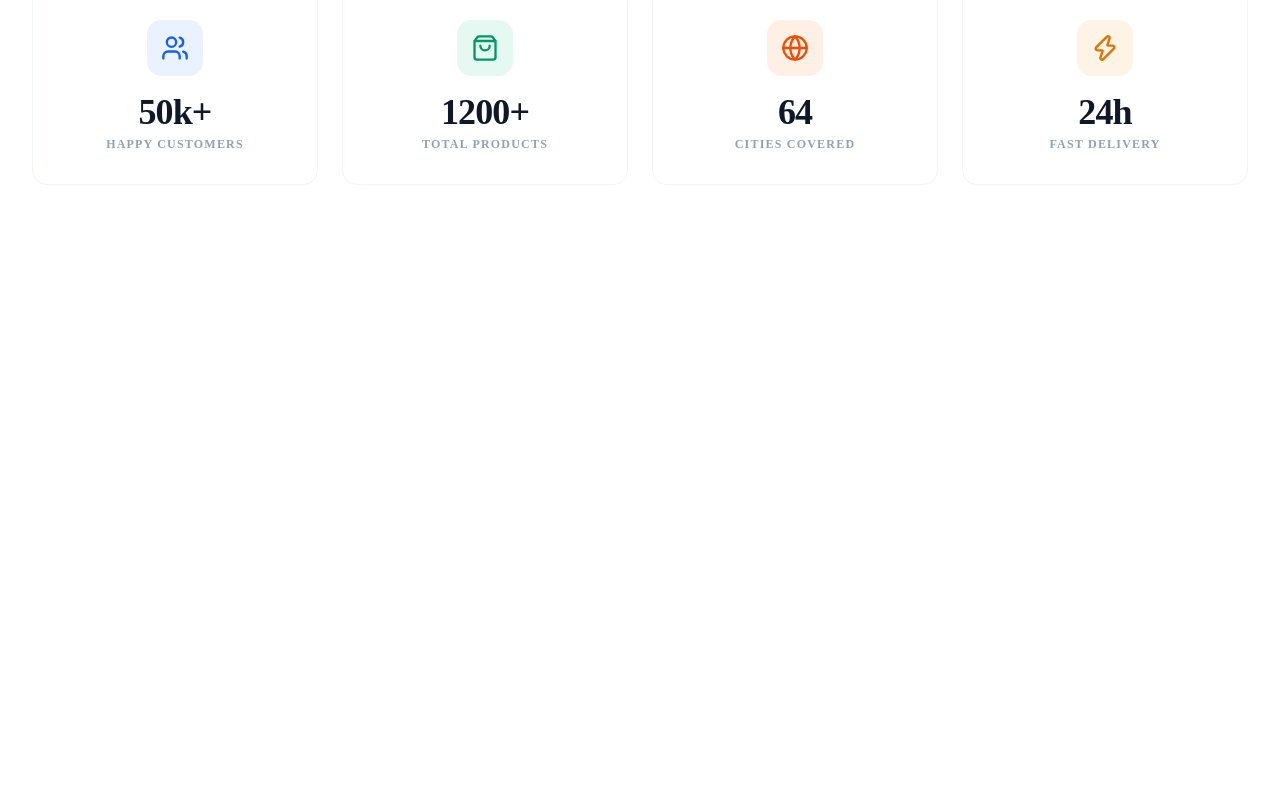
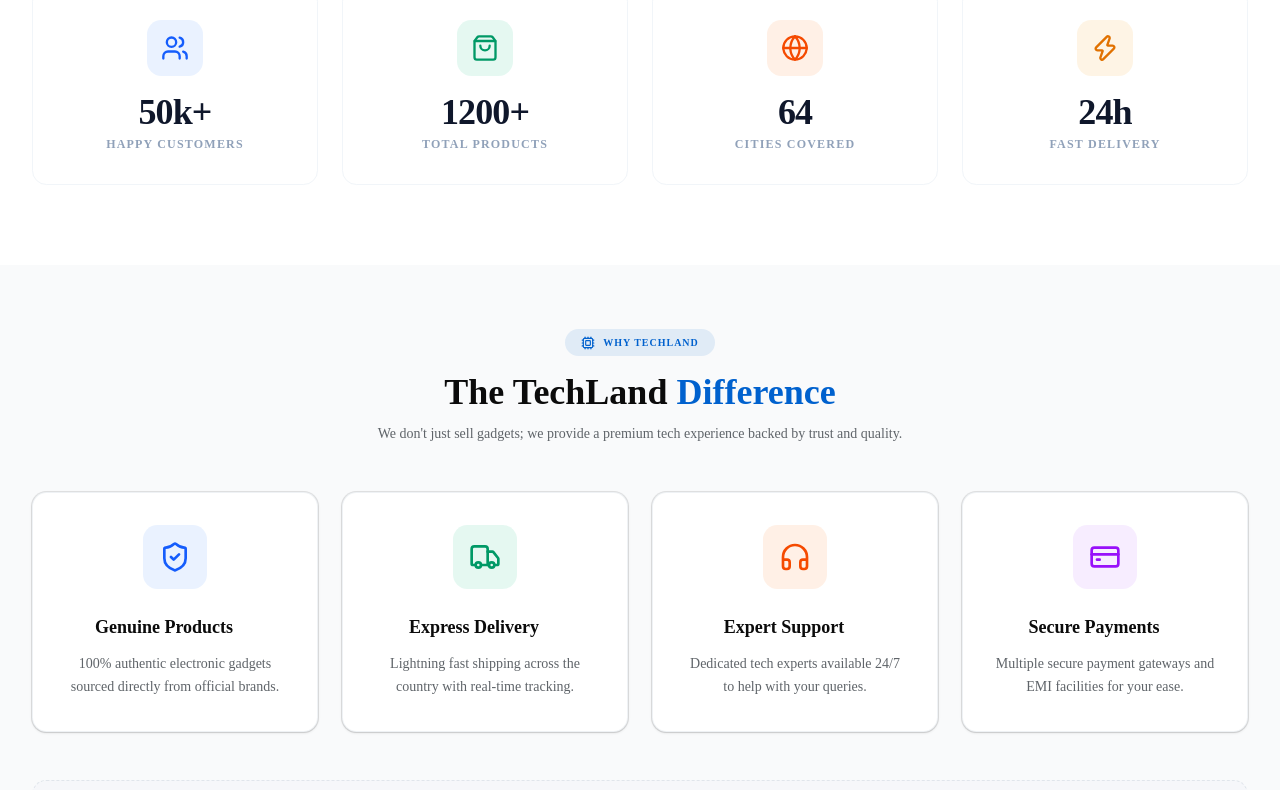
Before and after one commit to tanimahamed07/TechLand, a Next.js app: page / in a window 1280 px wide. Shown: the part 1983-2773 px from the top of the page. Before the commit the page ends 2248 px from the top, so only its background shows below. Built offline with nearby package versions, Linux system fonts and the light colour scheme; no server answers.

Commit message:
whay techland section done

```diff
--- a/src/app/(public)/page.tsx
+++ b/src/app/(public)/page.tsx
@@ -2,6 +2,7 @@
 import CategorySection from "@/components/home/CategorySection";
 import FeaturedProducts from "@/components/home/FeaturedProducts";
 import StatSection from "@/components/home/StatSection";
+import WhyTechLand from "@/components/home/WhyTechLand";
 
 export default function Home() {
   return (
@@ -13,6 +14,7 @@
         <CategorySection></CategorySection>
         <FeaturedProducts></FeaturedProducts>
         <StatSection/>
+        <WhyTechLand/>
       </main>
     </div>
   );
--- a/src/components/home/StatSection.tsx
+++ b/src/components/home/StatSection.tsx
@@ -1,7 +1,7 @@
 "use client";
 
 import React, { useEffect, useState } from "react";
-import { Users, ShoppingBag, Globe, Zap, Award } from "lucide-react";
+import { Users, ShoppingBag, Globe, Zap } from "lucide-react";
 import { motion, animate } from "framer-motion";
 
 // --- কাউন্টার কম্পোনেন্ট ---
--- /dev/null
+++ b/src/components/home/WhyTechLand.tsx
@@ -0,0 +1,108 @@
+"use client";
+
+import React from "react";
+import {
+  ShieldCheck,
+  Truck,
+  HeadphonesIcon,
+  CreditCard,
+  CheckCircle,
+  Cpu
+} from "lucide-react";
+import { Card, CardContent } from "@/components/ui/card";
+
+const features = [
+  {
+    title: "Genuine Products",
+    description: "100% authentic electronic gadgets sourced directly from official brands.",
+    Icon: ShieldCheck,
+    color: "text-blue-600",
+    bgColor: "bg-blue-500/10",
+  },
+  {
+    title: "Express Delivery",
+    description: "Lightning fast shipping across the country with real-time tracking.",
+    Icon: Truck,
+    color: "text-emerald-600",
+    bgColor: "bg-emerald-500/10",
+  },
+  {
+    title: "Expert Support",
+    description: "Dedicated tech experts available 24/7 to help with your queries.",
+    Icon: HeadphonesIcon,
+    color: "text-orange-600",
+    bgColor: "bg-orange-500/10",
+  },
+  {
+    title: "Secure Payments",
+    description: "Multiple secure payment gateways and EMI facilities for your ease.",
+    Icon: CreditCard,
+    color: "text-purple-600",
+    bgColor: "bg-purple-500/10",
+  },
+];
+
+export default function WhyTechLand() {
+  return (
+    <section className="py-16 bg-base-100">
+      <div className="container mx-auto px-6 lg:px-8">
+
+        {/* Header - consistent with other sections */}
+        <div className="text-center mb-12">
+          <div className="inline-flex items-center gap-2 bg-primary/10 text-primary px-4 py-1.5 rounded-full text-[10px] font-bold uppercase tracking-widest mb-4">
+            <Cpu className="w-3.5 h-3.5" />
+            Why TechLand
+          </div>
+          <h2 className="text-3xl lg:text-4xl font-black text-foreground mb-3">
+            The TechLand <span className="text-primary">Difference</span>
+          </h2>
+          <p className="text-muted-foreground max-w-xl mx-auto text-sm">
+            We don't just sell gadgets; we provide a premium tech experience backed by trust and quality.
+          </p>
+        </div>
+
+        {/* Features Grid */}
+        <div className="grid grid-cols-1 sm:grid-cols-2 lg:grid-cols-4 gap-6">
+          {features.map((feature, index) => (
+            <Card
+              key={index}
+              className="group border border-border/50 bg-card hover:border-primary/50 transition-all duration-300 shadow-sm hover:shadow-md rounded-2xl overflow-hidden"
+            >
+              <CardContent className="p-8 flex flex-col items-center text-center">
+                {/* Icon Container */}
+                <div className={`w-16 h-16 rounded-2xl ${feature.bgColor} flex items-center justify-center mb-6 transition-transform group-hover:scale-110 duration-300`}>
+                  <feature.Icon className={`w-8 h-8 ${feature.color}`} />
+                </div>
+
+                <h3 className="text-lg font-bold text-foreground mb-3 flex items-center gap-2">
+                  {feature.title}
+                  <CheckCircle className="w-3.5 h-3.5 text-primary opacity-0 group-hover:opacity-100 transition-opacity" />
+                </h3>
+
+                <p className="text-sm text-muted-foreground leading-relaxed">
+                  {feature.description}
+                </p>
+              </CardContent>
+            </Card>
+          ))}
+        </div>
+
+        {/* Bottom Banner/Note */}
+        <div className="mt-12 p-6 rounded-2xl bg-muted/30 border border-dashed border-border flex flex-col md:flex-row items-center justify-between gap-4">
+          <div className="flex items-center gap-3">
+            <div className="w-10 h-10 rounded-full bg-primary flex items-center justify-center text-primary-foreground">
+              <ShieldCheck className="w-5 h-5" />
+            </div>
+            <div>
+              <p className="font-bold text-sm">Official Warranty</p>
+              <p className="text-xs text-muted-foreground">All products come with brand authorized warranty cards.</p>
+            </div>
+          </div>
+          <button className="text-xs font-bold uppercase tracking-widest text-primary hover:underline">
+            Learn More About Our Policy →
+          </button>
+        </div>
+      </div>
+    </section>
+  );
+}
```
